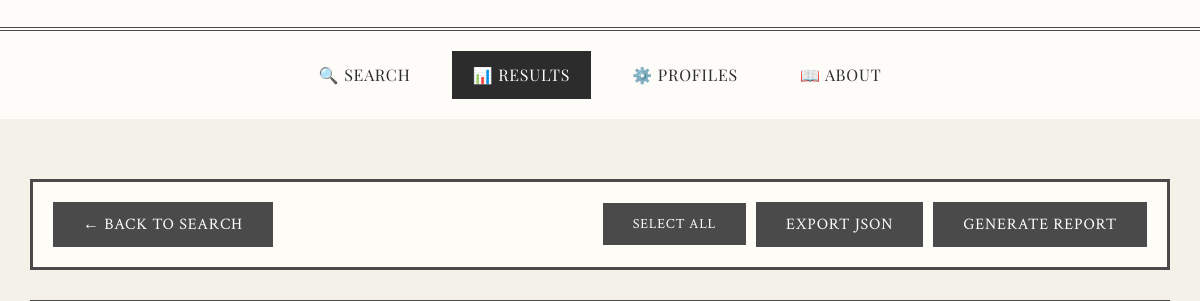
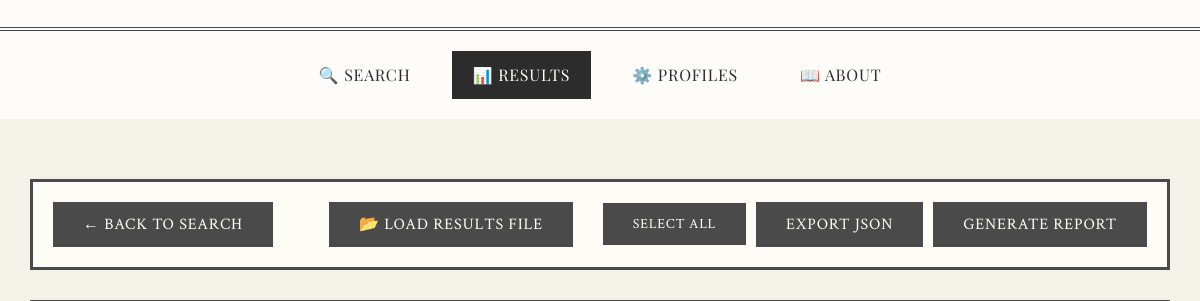
Before and after one commit to nonmodernist/magic-lantern, an Electron app: page app/pages/search-results/index.html in a window 1200 px wide. Shown: the part 129-430 px from the top of the page. Drawn offline with nearby package versions, Linux system fonts and the light colour scheme; no server answers.

Commit message:
add ability to load file to results viewer

```diff
--- a/app/pages/search-results/index.html
+++ b/app/pages/search-results/index.html
@@ -35,6 +35,10 @@
                 ← Back to Search
             </button>
             <div class="nav-actions">
+                <!-- NEW: Load Results File Button -->
+                <button class="btn btn-secondary" onclick="loadResultsFile()" id="load-file-btn">
+                    📂 Load Results File
+                </button>
                 <button class="btn btn-secondary" onclick="selectAll()" id="select-all-btn">
                     Select All
                 </button>
@@ -48,7 +52,6 @@
                 <button class="btn btn-secondary" onclick="exportResults()">
                     Export JSON
                 </button>
-
                 <button class="btn btn-secondary" onclick="generateReport()">
                     Generate Report
                 </button>
@@ -63,6 +66,11 @@
                     SEARCH SUMMARY
                 </h2>
                 <div class="results-timestamp" id="results-timestamp"></div>
+            </div>
+
+            <!-- NEW: Loaded File Info -->
+            <div id="loaded-file-info" class="file-info" style="display: none; margin-bottom: 20px;">
+                <p><strong>Loaded from file:</strong> <span id="loaded-filename"></span></p>
             </div>
 
             <div class="summary-grid">
--- a/app/pages/search-results/script.js
+++ b/app/pages/search-results/script.js
@@ -74,6 +74,43 @@ async function loadResults() {
             '<p><strong>Error loading results:</strong> ' + error.message + '</p>' +
             '</div>';
     }
+}
+
+// NEW: Load results from file
+function loadResultsFile() {
+    const input = document.createElement('input');
+    input.type = 'file';
+    input.accept = '.json';
+
+    input.onchange = async (e) => {
+        const file = e.target.files[0];
+        if (!file) return;
+
+        try {
+            const content = await file.text();
+            const results = JSON.parse(content);
+
+            // Validate it's a Magic Lantern results file
+            if (!Array.isArray(results) || !results[0]?.film) {
+                throw new Error('Invalid Magic Lantern results file format');
+            }
+
+            // Display the results
+            displayResults(results);
+
+            // Show file info
+            document.getElementById('loaded-file-info').style.display = 'block';
+            document.getElementById('loaded-filename').textContent = file.name;
+
+            // Clear any localStorage references since we're viewing a loaded file
+            localStorage.removeItem('searchResultsPath');
+
+        } catch (error) {
+            alert('Error loading file: ' + error.message);
+        }
+    };
+
+    input.click();
 }
 
 function showNoResultsMessage() {
```
Lines whose indentation alone changed are shown as unchanged.
